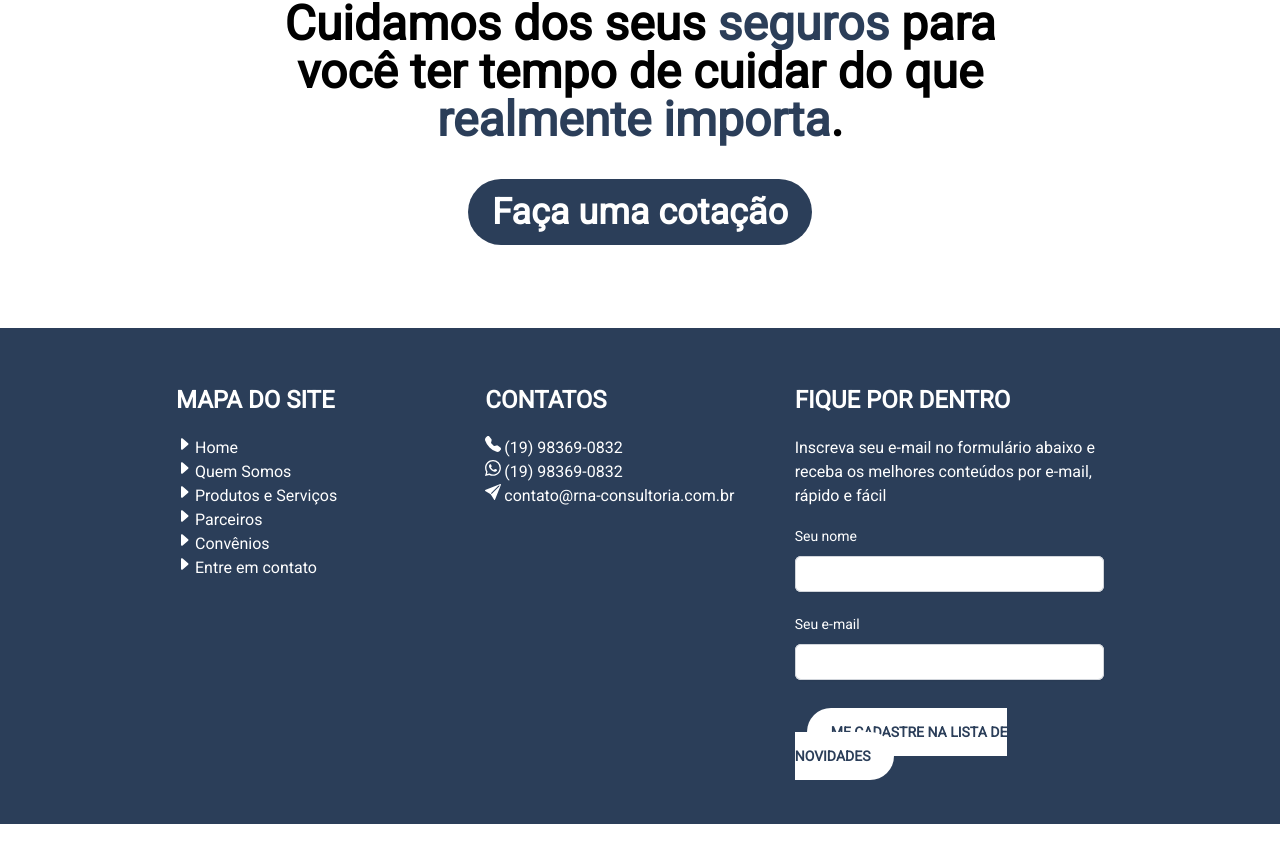
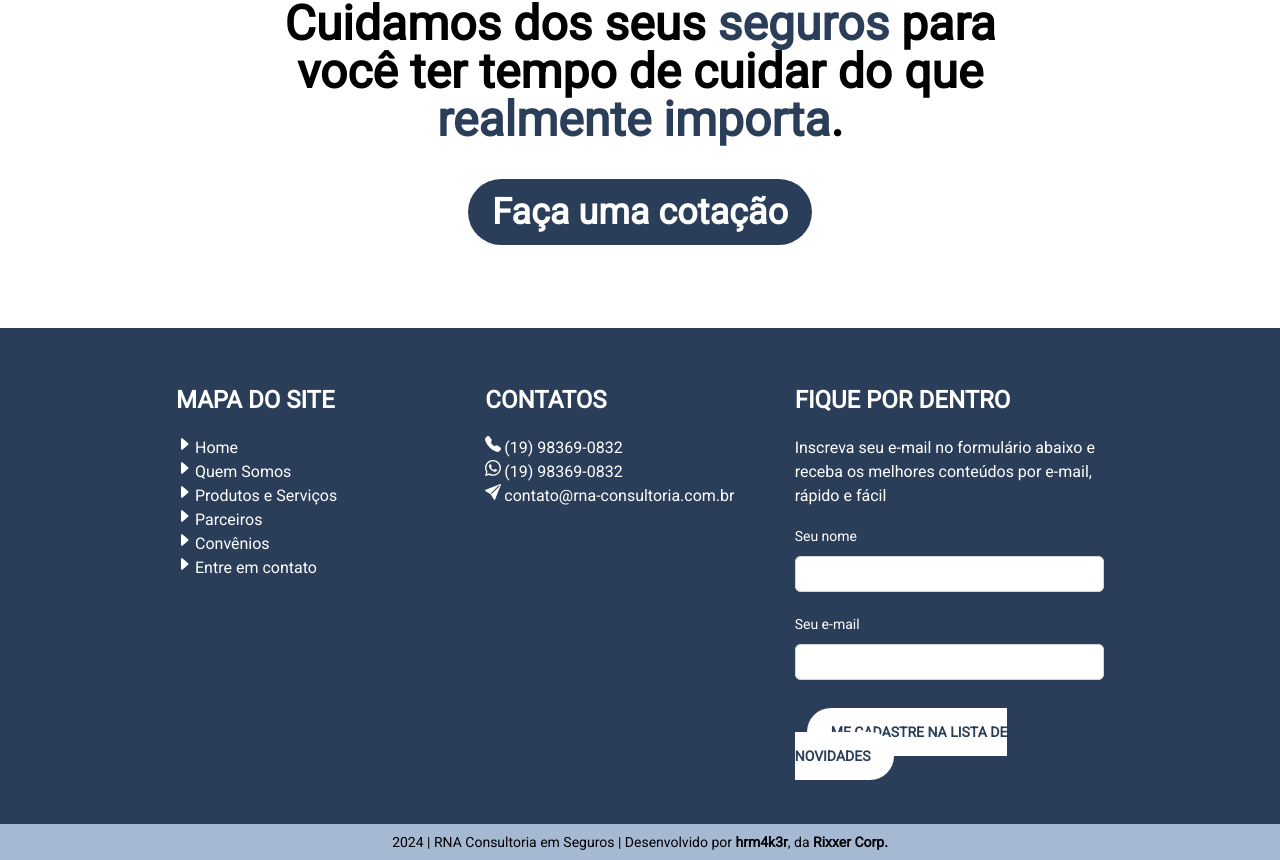
Before and after one commit to rnaconsultoriaemseguros/app, a Next.js app: page / in a window 1280 px wide. Shown: the part 3584-4444 px from the top of the page. Before the commit the page ends 4408 px from the top, so only its background shows below. Built offline with nearby package versions, Linux system fonts and the light colour scheme.

Commit message:
feat: including credits section

```diff
--- /dev/null
+++ b/app/components/credits.jsx
@@ -0,0 +1,11 @@
+export default function Credits() {
+  return (
+    <div className="px-6 text-center text-sm py-2 bg-[#A5B9D3]">
+      <span>
+        2024 | RNA Consultoria em Seguros | Desenvolvido por{" "}
+        <span className="font-bold">hrm4k3r</span>, da{" "}
+        <span className="font-bold">Rixxer Corp.</span>
+      </span>
+    </div>
+  );
+}
--- a/app/page.jsx
+++ b/app/page.jsx
@@ -2,6 +2,7 @@ import About from "./components/about";
 import About2 from "./components/about2";
 import Citation from "./components/citation";
 import Contact from "./components/contact";
+import Credits from "./components/credits";
 import Footer from "./components/footer";
 import Operation from "./components/operation";
 import Slider from "./components/slider";
@@ -16,6 +17,7 @@ export default function Home() {
       <Contact />
       <Citation />
       <Footer />
+      <Credits />
     </>
   );
 }
```
